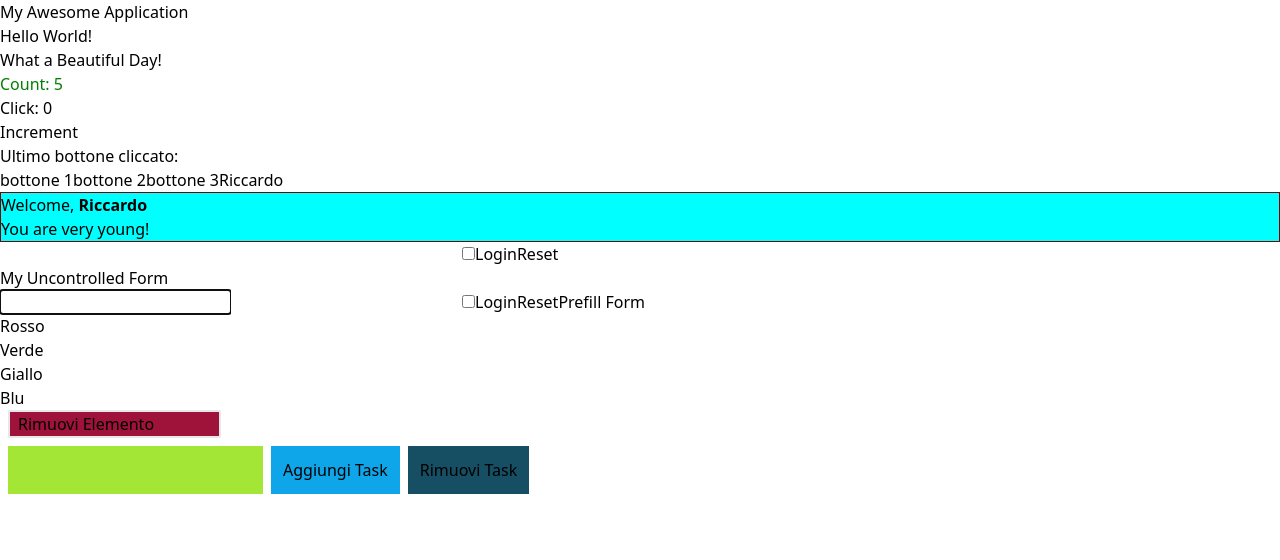
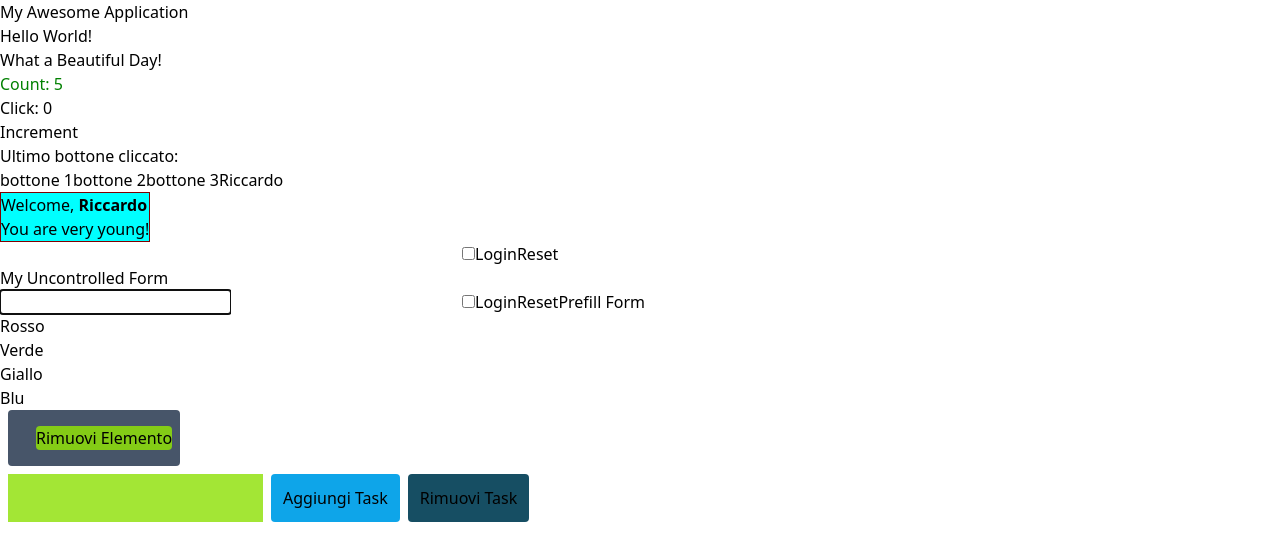
Before and after one commit to RiccardoMannino/Jsx-exercise, a React (Create React App) app in the folder react-exercises/: page / in a window 1280 px wide. Shown: the top 560 px of the page. Built offline with nearby package versions, Linux system fonts and the light colour scheme.

Commit message:
styling-components-04

```diff
--- a/react-exercises/src/ToDolist.js
+++ b/react-exercises/src/ToDolist.js
@@ -36,14 +36,23 @@ export class TodoList extends React.Component {
   render() {
     return (
       <>
-        <ul className="bg-rose-800 w-1/6 ml-2 border-2 rounded-sm">
+        <ul className=" flex-col p-2  bg-slate-600 w-fit ml-2 rounded">
           {this.state.id.map((todos, index) => (
-            <li key={todos + index}>
-              {todos}
-              <button className="ml-2 " onClick={this.handleReset}>
+            <>
+              <li
+                className="  bg-red-600 text-zinc-100 w-fit mr-4 mb-2 rounded flex justify-between"
+                key={todos + index}
+              >
+                {todos}
+              </li>
+              <button
+                className=" bg-lime-500 min-w-fit ml-5 rounded mb-2
+               "
+                onClick={this.handleReset}
+              >
                 Rimuovi Elemento
               </button>
-            </li>
+            </>
           ))}
         </ul>
 
@@ -52,12 +61,15 @@ export class TodoList extends React.Component {
           ref={this._inputRef}
         ></input>
         <button
-          className="bg-sky-500 p-3 mr-2 mt-2"
+          className="bg-sky-500 p-3 mr-2 mt-2 rounded"
           onClick={this.handleTodoList}
         >
           Aggiungi Task
         </button>
-        <button className="bg-cyan-900 p-3  " onClick={this.handleReset2}>
+        <button
+          className="bg-cyan-900 p-3 rounded "
+          onClick={this.handleReset2}
+        >
           Rimuovi Task
         </button>
       </>
--- a/react-exercises/src/index.css
+++ b/react-exercises/src/index.css
@@ -5,4 +5,5 @@
 .welcome {
   background-color: aqua;
   border: 1px solid maroon;
+  width: fit-content;
 }
```
